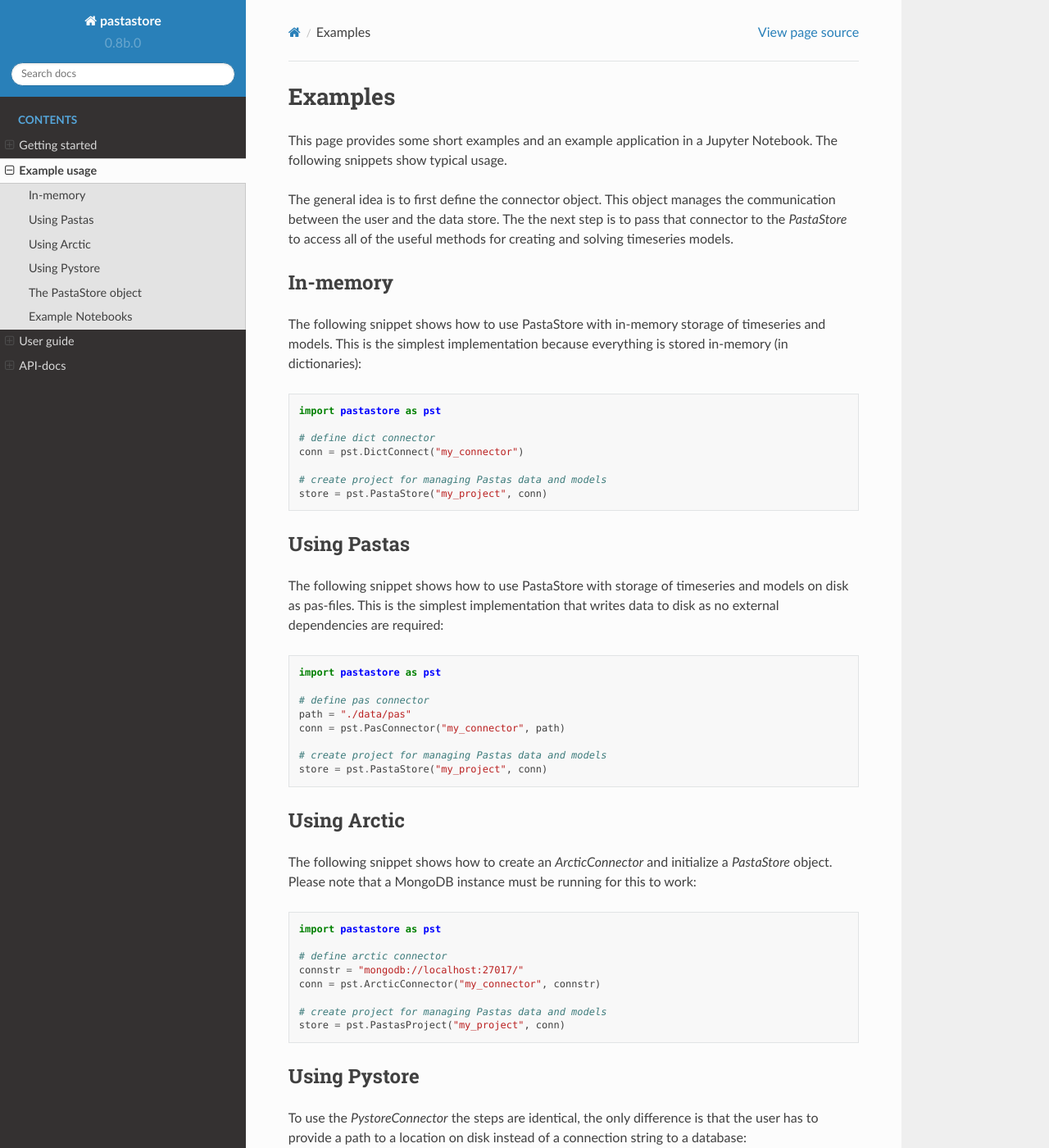
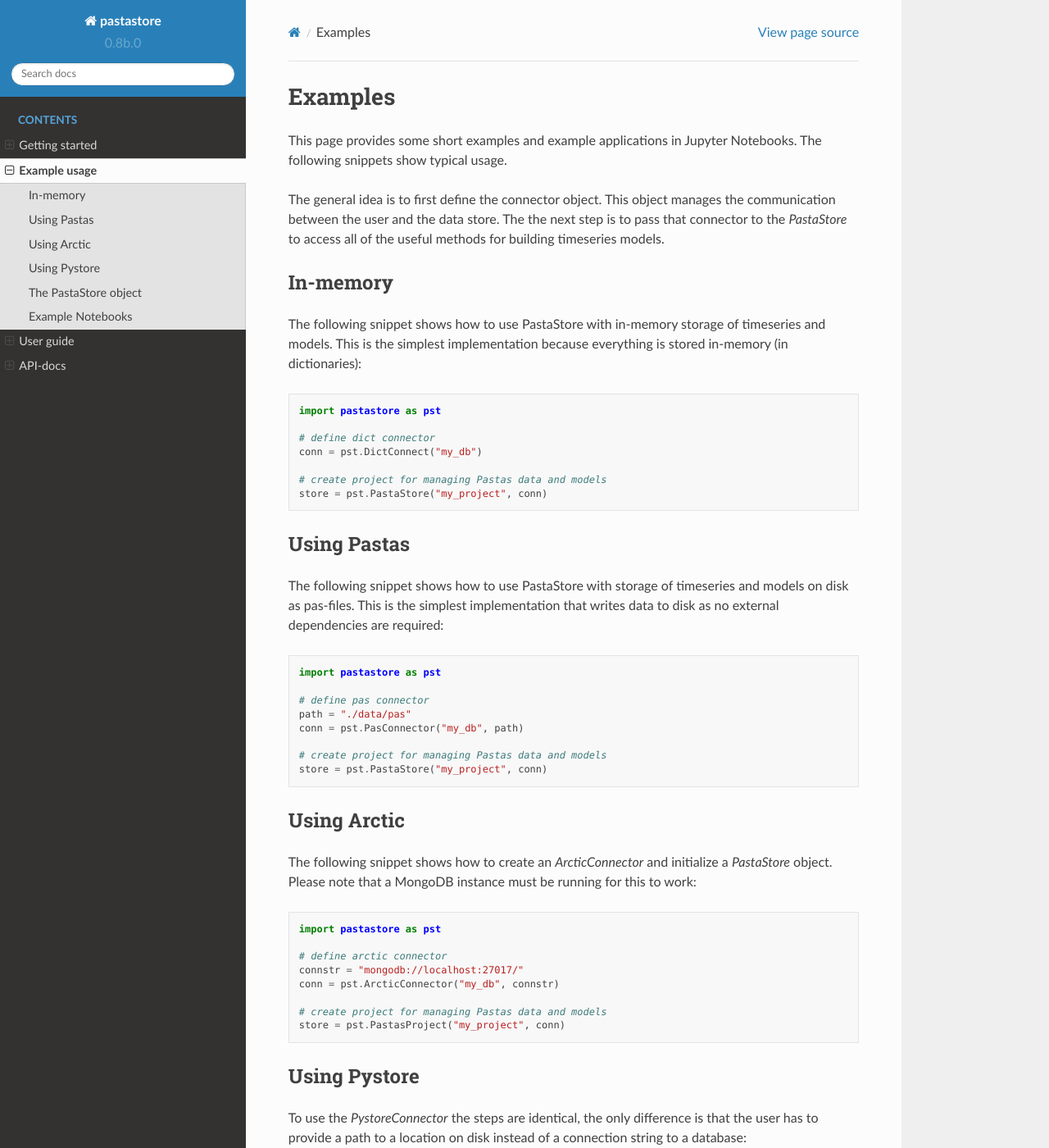
Before and after one commit to pastas/pastastore, a Sphinx documentation site: the page built from docs/examples.rst, in a window 1280 px wide and 1400 px high. Shown: the whole window at 82% size. Built offline with Sphinx 7.4.7 and the Read the Docs theme 2.0.0, drawn with Linux system fonts in a browser that asks for light colours; the version number is read from the project's files by our own code; some of the changed text lies outside the part shown.

```diff
--- a/docs/examples.rst
+++ b/docs/examples.rst
@@ -1,13 +1,13 @@
 ========
 Examples
 ========
-This page provides some short examples and an example application in a
-Jupyter Notebook. The following snippets show typical usage.
+This page provides some short examples and example applications in
+Jupyter Notebooks. The following snippets show typical usage.
 
 The general idea is to first define the connector object. This object manages
 the communication between the user and the data store. The the next step is to
 pass that connector to the `PastaStore` to access all of the useful methods
-for creating and solving timeseries models.
+for building timeseries models.
 
 In-memory
 ---------
@@ -19,7 +19,7 @@ is stored in-memory (in dictionaries)::
    import pastastore as pst
 
    # define dict connector
-   conn = pst.DictConnect("my_connector")
+   conn = pst.DictConnect("my_db")
 
    # create project for managing Pastas data and models
    store = pst.PastaStore("my_project", conn)
@@ -36,7 +36,7 @@ that writes data to disk as no external dependencies are required::
 
    # define pas connector
    path = "./data/pas"
-   conn = pst.PasConnector("my_connector", path)
+   conn = pst.PasConnector("my_db", path)
 
    # create project for managing Pastas data and models
    store = pst.PastaStore("my_project", conn)
@@ -53,7 +53,7 @@ this to work::
 
    # define arctic connector
    connstr = "mongodb://localhost:27017/"
-   conn = pst.ArcticConnector("my_connector", connstr)
+   conn = pst.ArcticConnector("my_db", connstr)
 
    # create project for managing Pastas data and models
    store = pst.PastasProject("my_project", conn)
@@ -68,7 +68,7 @@ connection string to a database::
 
    # define pystore connector
    path = "./data/pystore"
-   conn = pst.PystoreConnector("my_connector", path)
+   conn = pst.PystoreConnector("my_db", path)
 
    # create project for managing Pastas data and models
    store = pst.PastasProject("my_project", conn)
```
Also changed, not shown: other parts of docs/examples.rst (+1 -1 lines), docs/modules.rst (+7 -0 lines), 2 other files.
